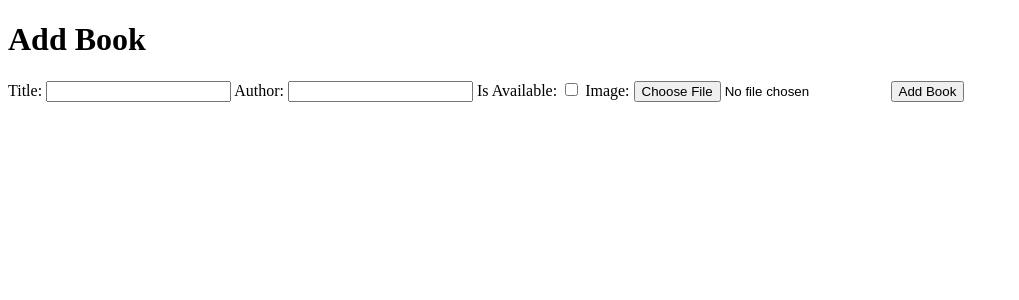
After one commit to msgbong/ENOTE, a Django app: page /NOTE/add/ in a window 1280 px wide. The commit adds this page. Shown: the top 300 px of the page, without its empty margins (0-1019 px from the left). Run offline with Django 4.2, Linux system fonts and the light colour scheme; the visitor is signed in with stand-in values (Sample User, id 1).

Commit message:
template changes.1

```diff
--- a/NOTE/admin.py
+++ b/NOTE/admin.py
@@ -1,5 +1,6 @@
 from django.contrib import admin
-from .models import UserProfile, Book
+from .models import UserProfile, Book, BorrowedBook
 
 admin.site.register(UserProfile)
 admin.site.register(Book)
+admin.site.register(BorrowedBook)
--- /dev/null
+++ b/NOTE/templates/add.html
@@ -0,0 +1,31 @@
+<!DOCTYPE html>
+<html lang="en">
+<head>
+    <meta charset="UTF-8">
+    <meta name="viewport" content="width=device-width, initial-scale=1.0">
+    <meta name="keywords" content="ENOTE, bookstore, books">
+    <meta name="author" content="Frank Ssekanjako">
+    <title>Add Book</title>
+</head>
+<body>
+    <h1>Add Book</h1>
+
+    <form method="post" action="{% url 'dash' %}" enctype="multipart/form-data">
+        {% csrf_token %}
+
+        <label for="title">Title:</label>
+        <input type="text" id="title" name="title" required>
+
+        <label for="author">Author:</label>
+        <input type="text" id="author" name="author" required>
+
+        <label for="is_available">Is Available:</label>
+        <input type="checkbox" id="is_available" name="is_available">
+
+        <label for="image">Image:</label>
+        <input type="file" id="image" name="image">
+
+        <button type="submit">Add Book</button>
+    </form>
+</body>
+</html>
--- a/NOTE/urls.py
+++ b/NOTE/urls.py
@@ -6,4 +6,9 @@ urlpatterns = [
     path('signup/', views.signup, name='signup'),
     path('login/', views.login_view, name='login'),
     path('dash/', views.dashboard, name='dash'),
+    path('add/', views.add_book, name='add'),
+    path('bborrow/', views.borrow_book, name='bborrow'),
+    path('borrow-book/', views.borrow_book, name='borrow_book'),
+    path('acr/', views.acr, name='acr'),
+    path('confirm-return/<int:borrowed_book_id>/', views.confirm_return, name='confirm_return'),
 ]
--- a/NOTE/views.py
+++ b/NOTE/views.py
@@ -2,9 +2,10 @@ from django.shortcuts import render, redirect
 from django.contrib.auth.models import User
 from django.contrib.auth import login, authenticate
 from django.core.mail import send_mail
-from .models import UserProfile
+from .models import UserProfile, Book, BorrowedBook
 from django.contrib import messages
 from django.contrib.auth.decorators import login_required
+from datetime import datetime, timedelta
 
 
 # Create your views here.
@@ -52,3 +53,76 @@ def dashboard(request):
         'username': username
     }
     return render(request, 'dash.html', context)
+
+@login_required
+def borrow_book(request):
+    if request.method == 'POST':
+        student_number = request.POST.get('student_number')
+        book_id = request.POST.get('book')
+
+        try:
+            book = Book.objects.get(id=book_id, is_available=True)
+        except Book.DoesNotExist:
+            messages.error(request, 'Sorry, the selected book is not available for borrowing. Please choose another book.')
+            return redirect('bborrow')
+
+        borrowed_book = BorrowedBook(user=request.user, book=book)
+
+        # Set the return date as three days from the borrowed date
+        borrowed_book.return_date = datetime.now() + timedelta(days=3)
+
+        borrowed_book.save()
+
+        # Mark the book as unavailable
+        book.is_available = False
+        book.save()
+
+        # Send confirmation email
+        send_mail(
+            'Book Borrowed',
+            'You have successfully borrowed the book.',
+            'enote7y@gmail.com',
+            [request.user.email],
+            fail_silently=False,
+        )
+
+        messages.success(request, 'Book borrowed successfully. Confirmation email has been sent.')
+        return redirect('dash')
+
+    # Fetch available books to populate the dropdown
+    available_books = Book.objects.filter(is_available=True)
+    context = {'books': available_books}
+    return render(request, 'bborrow.html', context)
+
+def acr(request):
+    if not request.user.is_staff:
+        return redirect('login')  # Redirect non-admin users to login page
+
+    borrowed_books = BorrowedBook.objects.filter(is_returned=False)
+    context = {'borrowed_books': borrowed_books}
+    return render(request, 'acr.html', context)
+
+
+def confirm_return(request, borrowed_book_id):
+    if not request.user.is_staff:
+        return redirect('login')  # Redirect non-admin users to login page
+
+    borrowed_book = BorrowedBook.objects.get(id=borrowed_book_id)
+    borrowed_book.is_returned = True
+    borrowed_book.save()
+
+    return redirect('acr')
+
+@login_required
+def add_book(request):
+    if request.method == 'POST':
+        title = request.POST.get('title')
+        author = request.POST.get('author')
+        is_available = request.POST.get('is_available')
+
+        book = Book(title=title, author=author, is_available=is_available)
+        book.save()
+
+        return redirect('dash')  # Redirect to the book list page after adding the book
+
+    return render(request, 'add.html')
```
Also changed, not shown: NOTE/models.py (+16 -4 lines), NOTE/templates/acr.html (added, +29 -0 lines), NOTE/templates/bborrow.html (+49 -9 lines), NOTE/templates/dash.html (+16 -57 lines), NOTE/migrations/0001_initial.py, book_images/AI.jpg (added), borrowed_book_images/AI.jpg (added).
